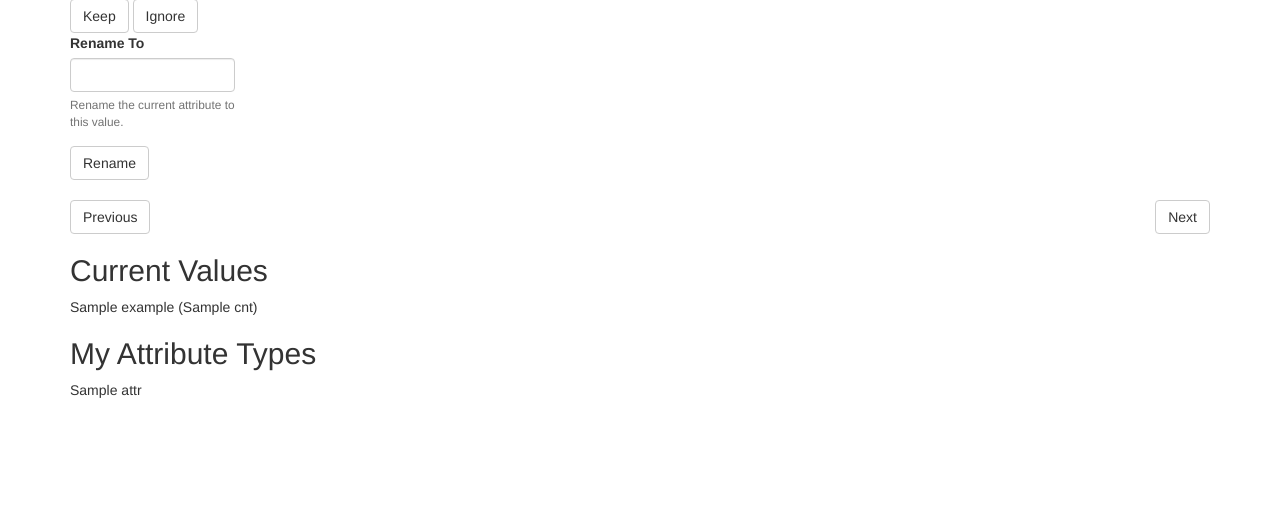
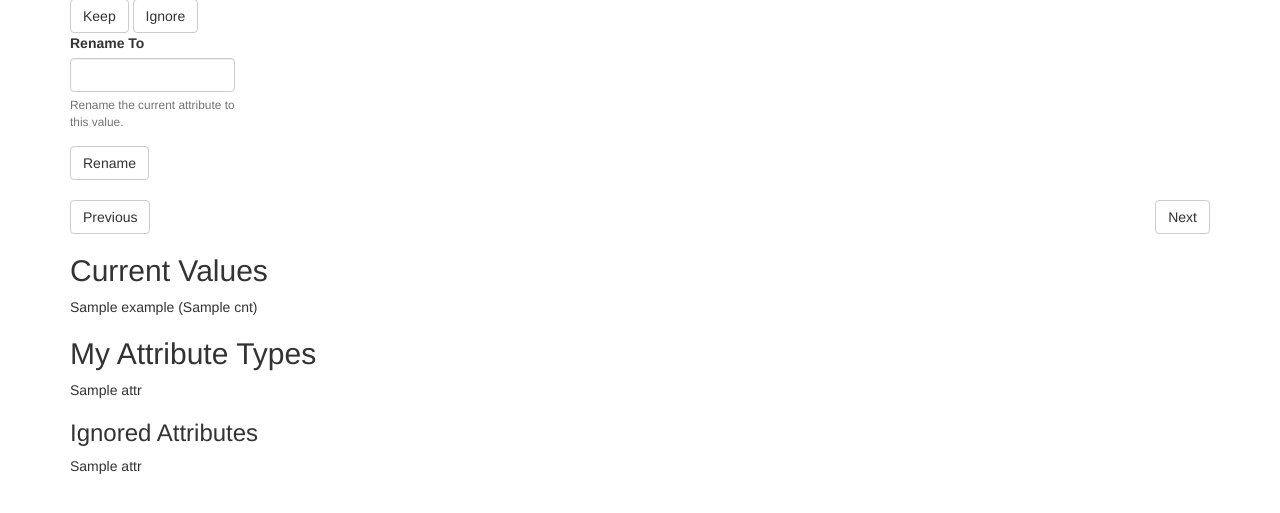
Before and after one commit to jfear/ncbi_biometa-app, a Flask app: template app/attribute/templates/attribute.html in a window 1280 px wide. Shown: the part 233-746 px from the top of the page. Run offline with Flask 2, Linux system fonts and the light colour scheme; the visitor is signed in with stand-in values (Sample User, id 1); the template is opened without the code that fills it: values that come from a table or form of the project are taken from there, most other values are stand-ins (such as "Sample title", 1, 10 or a date in 2020); some libraries are stand-ins or nearby versions.

Commit message:
Adds ignored section.

```diff
--- a/app/attribute/templates/attribute.html
+++ b/app/attribute/templates/attribute.html
@@ -41,4 +41,12 @@
     </div>
   {% endfor %}
 </div>
+<h3>Ignored Attributes</h3>
+<div class="row">
+  {% for attr in ignored %}
+    <div class="col col-md-3">
+    {{ attr }}
+    </div>
+  {% endfor %}
+</div>
 {% endblock %}
```
Also changed, not shown: app/attribute/views.py (+9 -3 lines).
